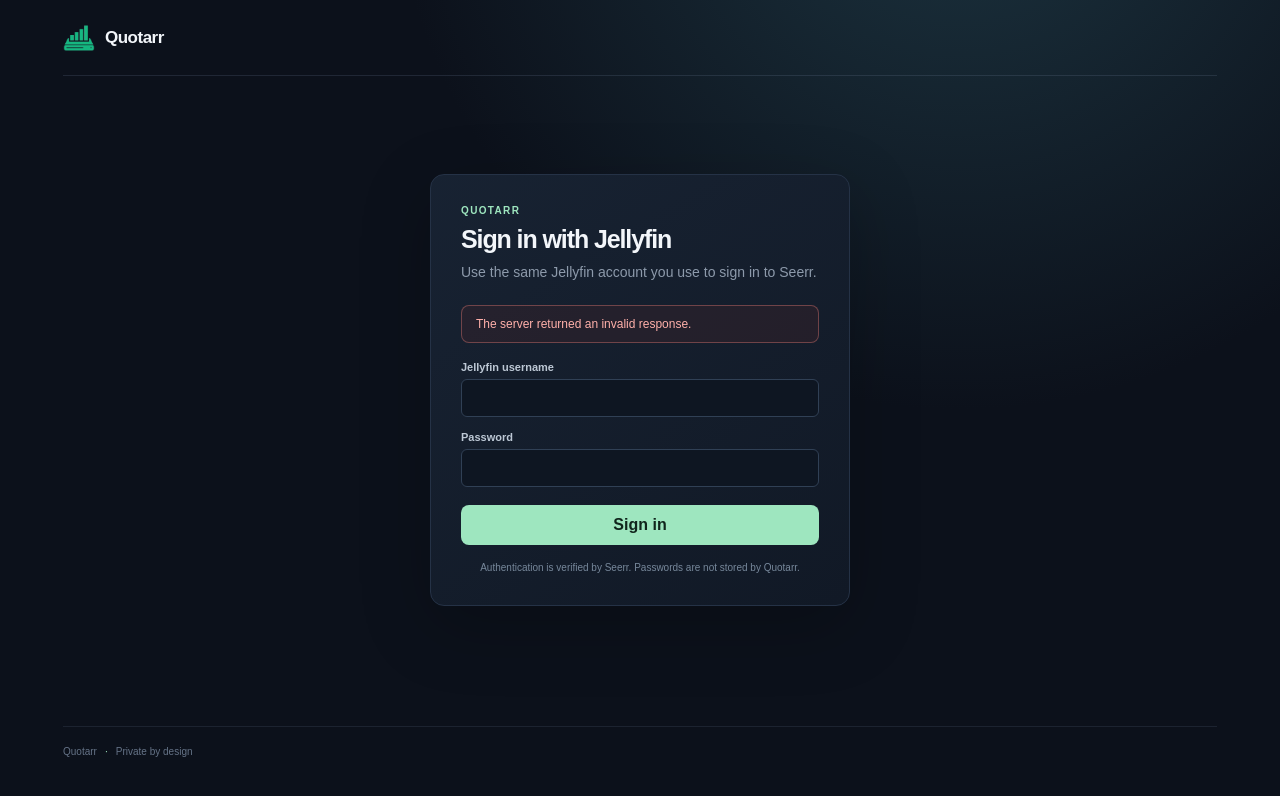
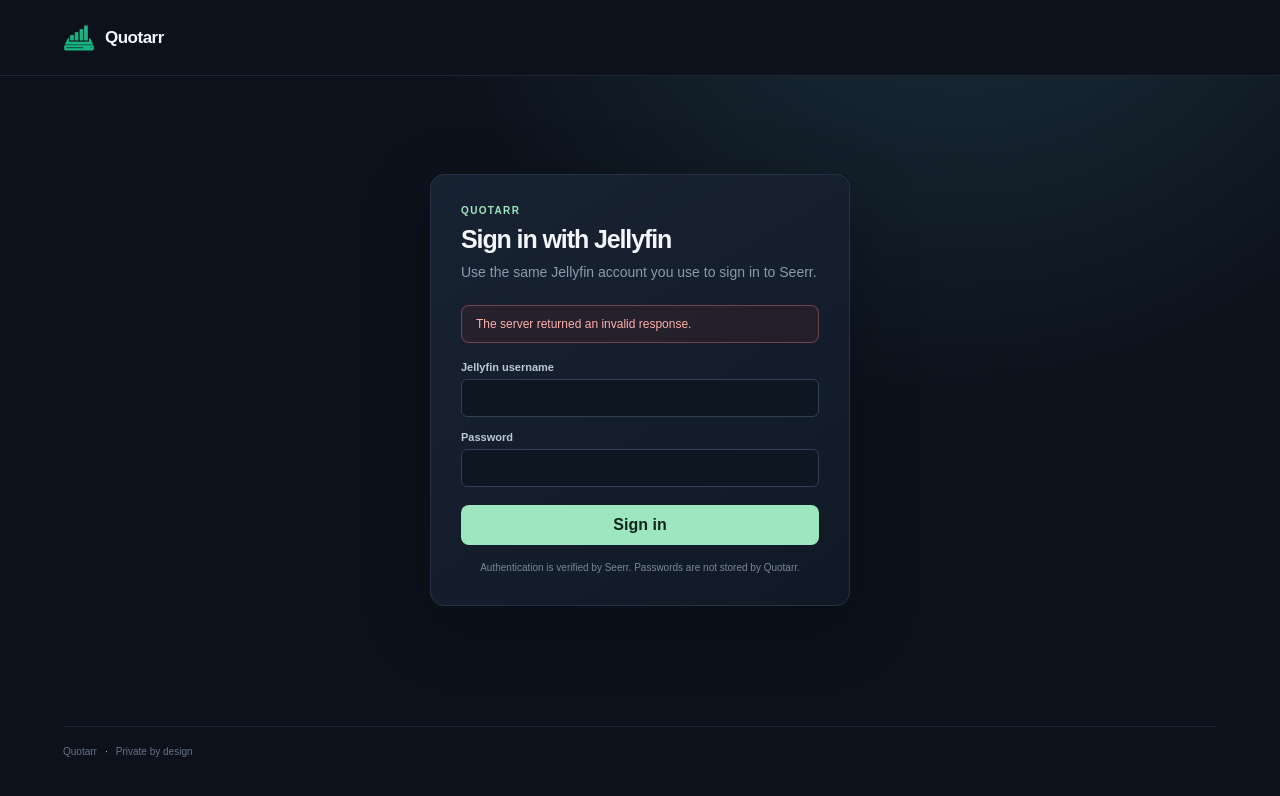
Before and after one commit to Gabriel-Velez/Quotarr, a website: page public/index.html in a window 1280 px wide. Drawn offline with Linux system fonts and the light colour scheme; no server answers.

Commit message:
Make topbar sticky and enhance background styling for improved visibility

```diff
--- a/public/styles.css
+++ b/public/styles.css
@@ -36,10 +36,25 @@ button {
 }
 .topbar {
   height: 76px;
+  position: sticky;
+  top: 0;
+  z-index: 20;
   display: flex;
   align-items: center;
+  gap: 30px;
+}
+.topbar::before {
+  position: absolute;
+  z-index: -1;
+  top: 0;
+  bottom: 0;
+  left: 50%;
+  width: 100vw;
+  transform: translateX(-50%);
+  background: var(--page);
   border-bottom: 1px solid rgba(138, 158, 183, 0.16);
-  gap: 30px;
+  content: "";
+  pointer-events: none;
 }
 .brand {
   display: flex;
@@ -1165,7 +1180,6 @@ footer span {
     height: 65px;
     justify-content: space-between;
     gap: 0;
-    position: relative;
   }
   .brand {
     gap: 7px;
```
